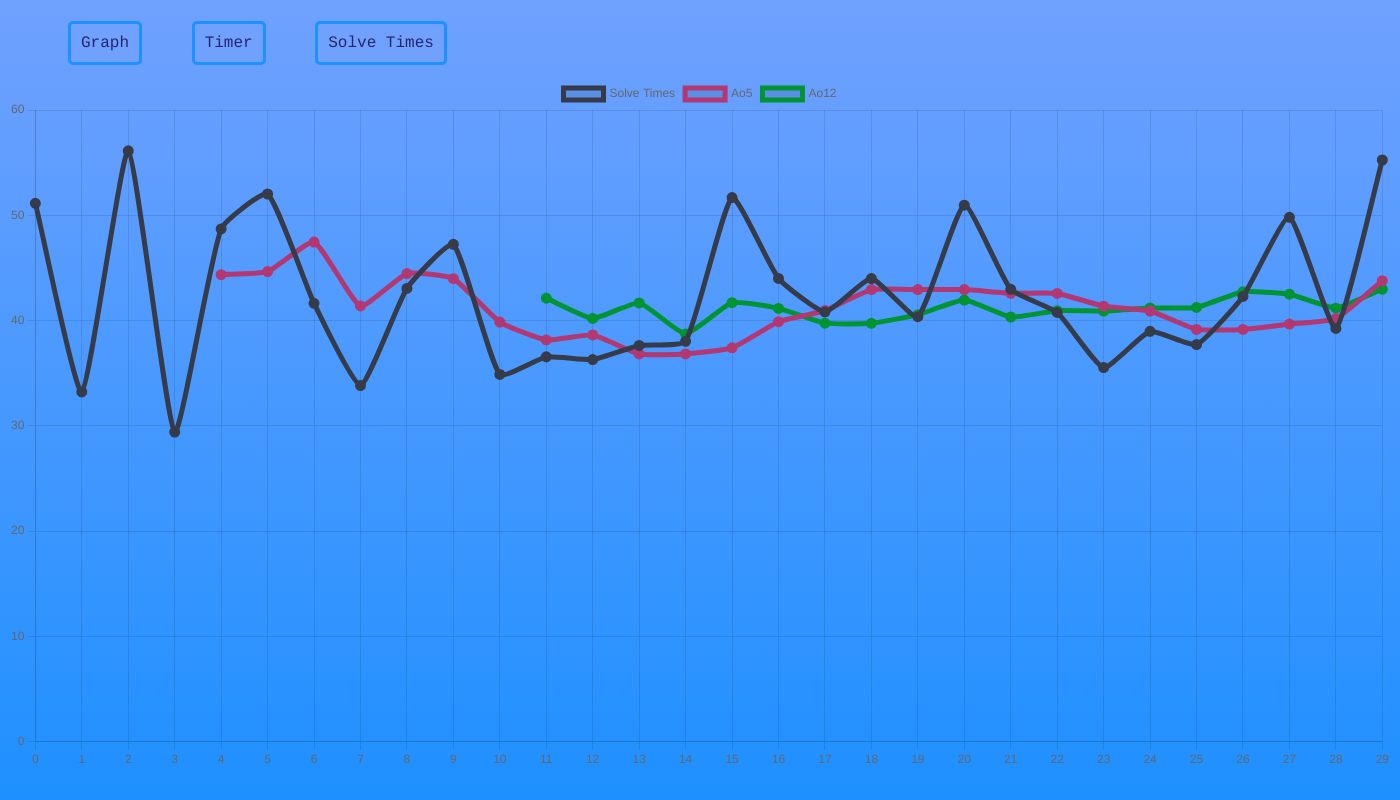
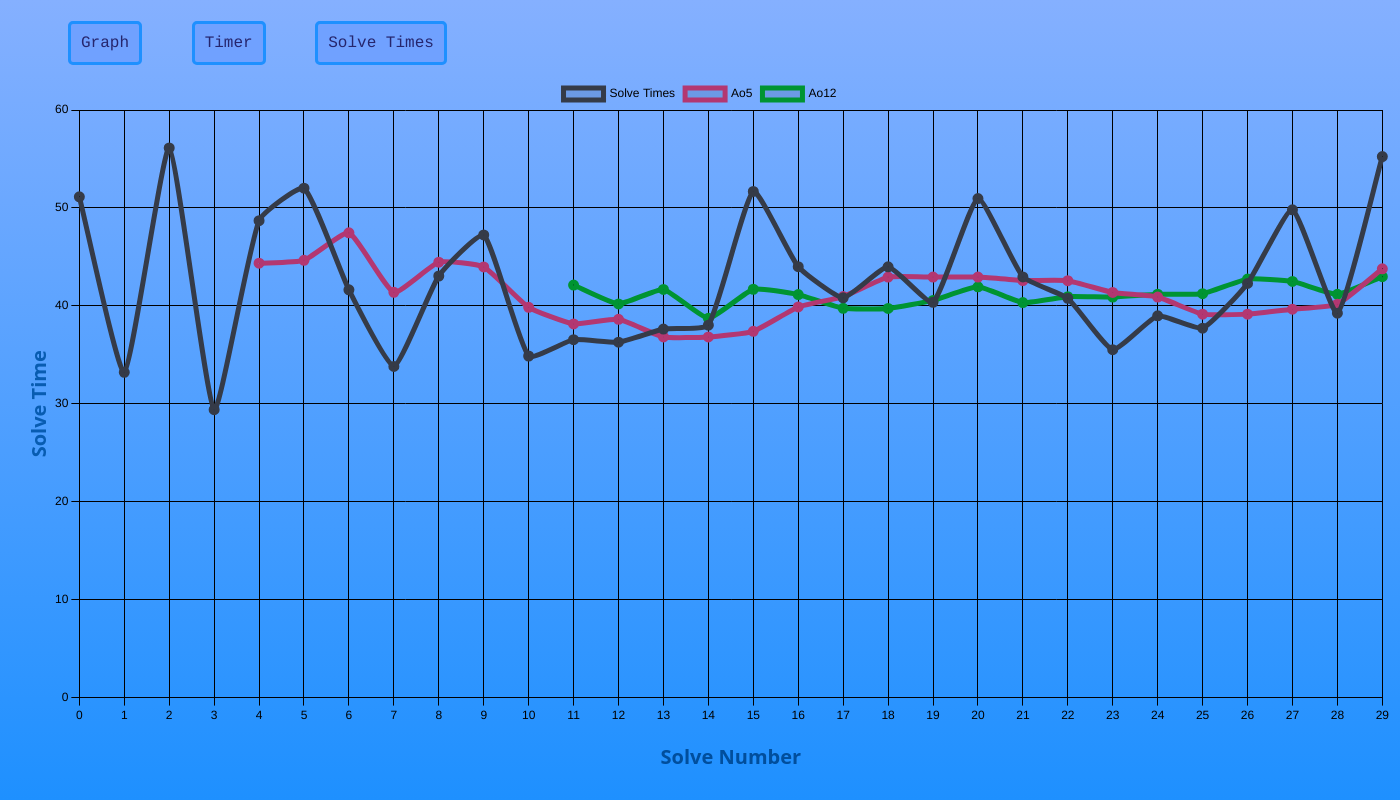
Before and after one commit to Effie330/Cube-Timer, an Electron app: page graphTab.html in a window 1400 px wide. Drawn offline with nearby package versions, Linux system fonts and the light colour scheme.

Commit message:
add titles, changed colors and styling for graph

```diff
--- a/cube timer todo.txt
+++ b/cube timer todo.txt
@@ -7,3 +7,5 @@
 -seperate timers and graphs for different events
 -logo and wording for which event
 -drop down to select event
+-Track PBs, show in stats tab
+-fix R L R type scramble moves
--- a/graphTab.html
+++ b/graphTab.html
@@ -7,6 +7,9 @@
 
 <script src="https://cdn.jsdelivr.net/npm/chart.js"></script>
 <head class="font-bold">
+  <style>
+    @import url('https://fonts.googleapis.com/css2?family=Cousine&display=swap');
+  </style>
   <meta charset="UTF-8">
   <meta name="viewport" content="width=device-width">
   <title>Your Solve Times</title>
@@ -14,7 +17,7 @@
   <header>
     <nav>
       <ul class="navLinks">
-        <li><a href="graphTab.html" target="_blank">Graph</a></li>
+        <li><a href="graphTab.html">Graph</a></li>
         <li><a href="timerTab.html">Timer</a></li>
         <li><a href="solveTimesTab.html">Solve Times</a></li>
       </ul>
@@ -162,16 +165,14 @@
             borderWidth: 5,
             data: rawTimes,
           },
-
-           {
+          {
             lineTension: 0.15,
             label: 'Ao5',
             borderColor: '#B33771',
             borderWidth: 5,
             data: Ao5,
           },
-
-           {
+          {
             lineTension: 0.15,
             label: 'Ao12',
             borderColor: '#009432',
@@ -181,9 +182,57 @@
           ]
         },
         options: {
+          plugins: {
+            legend: {
+              labels: {
+                color: 'black'
+              }
+            }
+          },
           scales: {
             yAxis: {
-              min: 0
+              ticks: {
+                color: 'black'
+              },
+              title: {
+                display: true,
+                text: 'Solve Time',
+                color: '#085CB1',
+                font: {
+                  family: 'system-ui',
+                  size: 20,
+                  weight: 'bold',
+                  lineHeight: 1.2,
+                },
+                padding: {top: 20, left: 0, right: 0, bottom: 0}
+              },
+              min: 0,
+              grid: {
+                strokeWeight: '1',
+                color: '#000000',
+                borderColor: 'black',
+              }
+            },
+            xAxis: {
+              ticks: {
+                color: 'black'
+              },
+              title: {
+                display: true,
+                text: 'Solve Number',
+                color: '#014E9C',
+                font: {
+                  family: 'system-ui',
+                  size: 20,
+                  weight: 'bold',
+                  lineHeight: 1.2,
+                },
+                padding: {top: 20, left: 0, right: 0, bottom: 0}
+              },
+              grid: {
+                color: 'rgba(0,0,0,255)',
+                borderColor: 'black',
+              }
             }
           }
         }
--- a/styles.css
+++ b/styles.css
@@ -15,7 +15,7 @@
 
 body {
   /*background-color: #3498db;*/
-  background-image: linear-gradient(#70a1ff, #1e90ff);
+  background-image: linear-gradient(#85b0ff, #1e90ff);
 }
 
 header {
```
Also changed, not shown: README.md.
